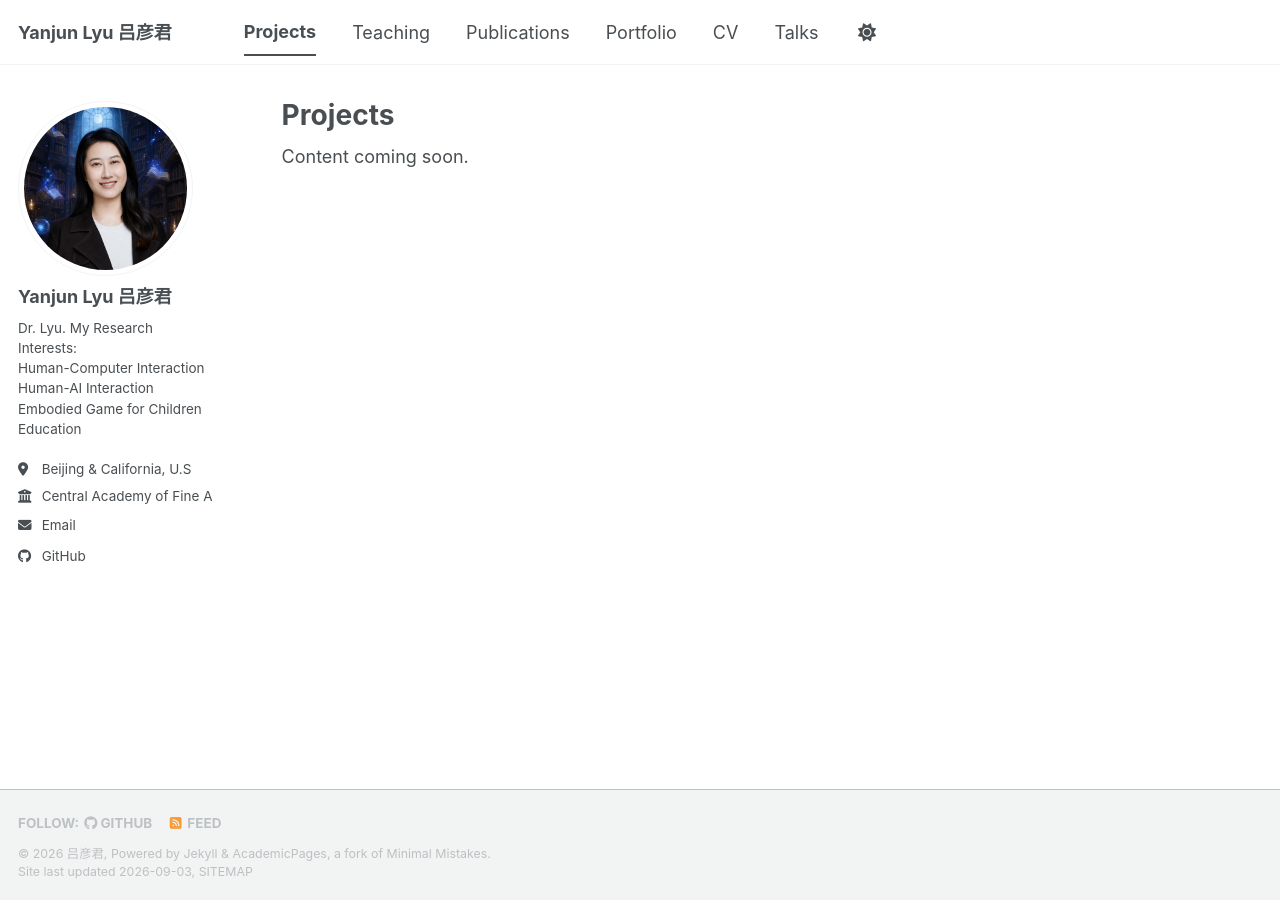
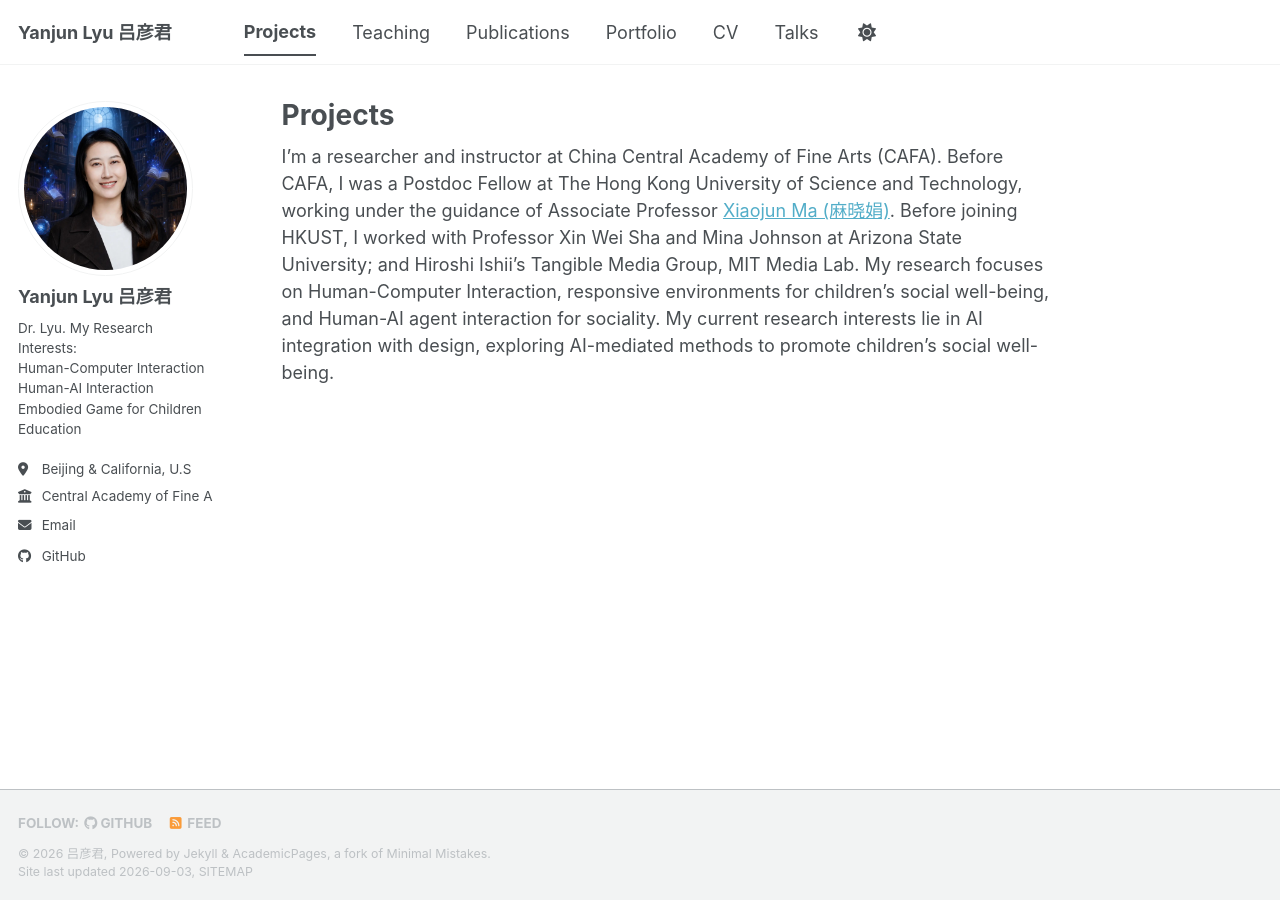
Before and after one commit to Ivyyanjun/Ivyyanjun.github.io, a Jekyll site: the page built from _pages/projects.md, in a window 1280 px wide. Built offline with Jekyll 4.4.1, drawn with Linux system fonts in a browser that asks for light colours; a style sheet for code colours, icons or effects is not loaded.

Commit message:
Revise projects.md with researcher bio
Updated the project page with personal research information and background.

```diff
--- a/_pages/projects.md
+++ b/_pages/projects.md
@@ -5,4 +5,4 @@ permalink: /projects/
 author_profile: true
 ---
 
-Content coming soon.
+I'm a researcher and instructor at China Central Academy of Fine Arts (CAFA). Before CAFA, I was a Postdoc Fellow at The Hong Kong University of Science and Technology, working under the guidance of Associate Professor [Xiaojun Ma (麻晓娟)](https://www.cse.ust.hk/~mxj/). Before joining HKUST, I worked with Professor Xin Wei Sha and Mina Johnson at Arizona State University; and Hiroshi Ishii's Tangible Media Group, MIT Media Lab. My research focuses on Human-Computer Interaction, responsive environments for children's social well-being, and Human-AI agent interaction for sociality. My current research interests lie in AI integration with design, exploring AI-mediated methods to promote children's social well-being.
```
